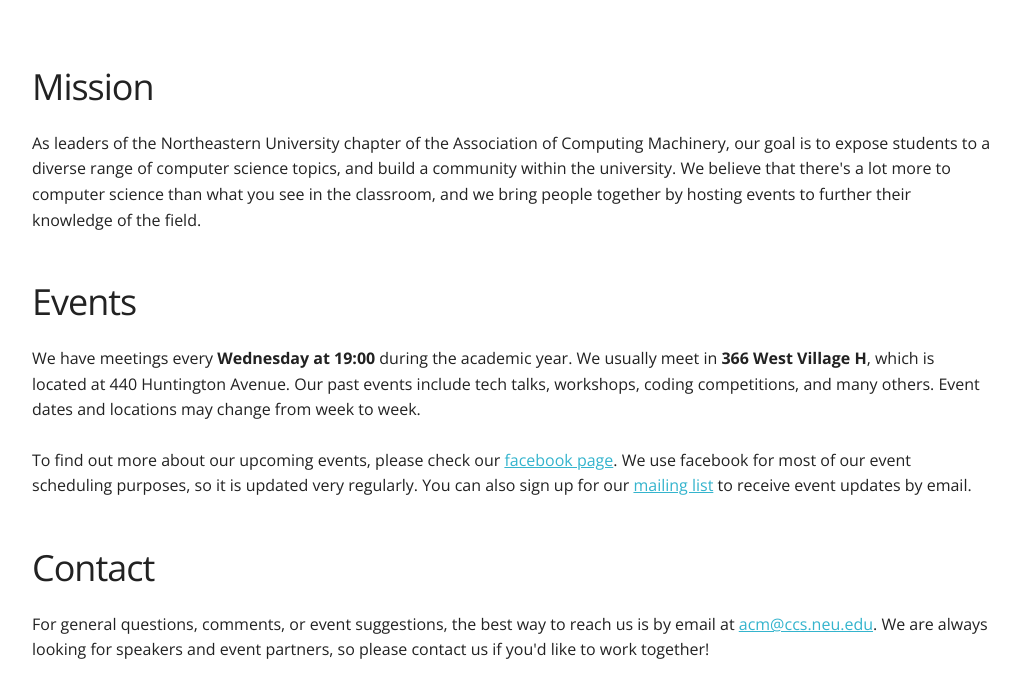
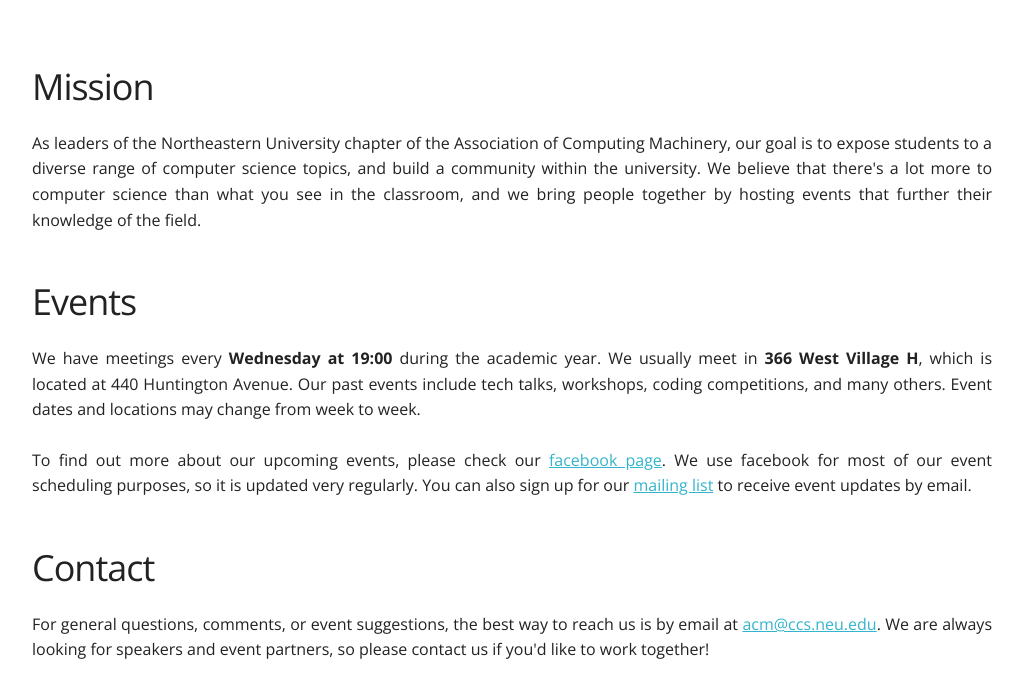
Before and after one commit to nuacm/temp-website, a plain HTML site: page index.html in a window 1280 px wide. Shown: the part 152-840 px from the top of the page, without its empty margins (128-1151 px from the left). Drawn offline with nearby package versions, Linux system fonts and the light colour scheme.

Commit message:
justify text and minor change

```diff
--- a/css/custom.css
+++ b/css/custom.css
@@ -8,6 +8,7 @@
 
 p {
 	font-size: 16px;
+	text-align: justify;
 }
 
 a, a:visited {
--- a/index.html
+++ b/index.html
@@ -44,7 +44,7 @@
 			of Computing Machinery, our goal is to expose students to a diverse
 			range of computer science topics, and build a community within the university.
 			We believe that there's a lot more to computer science than what you see in the
-			classroom, and we bring people together by hosting events to further their
+			classroom, and we bring people together by hosting events that further their
 			knowledge of the field.
 		</p>
 
```
